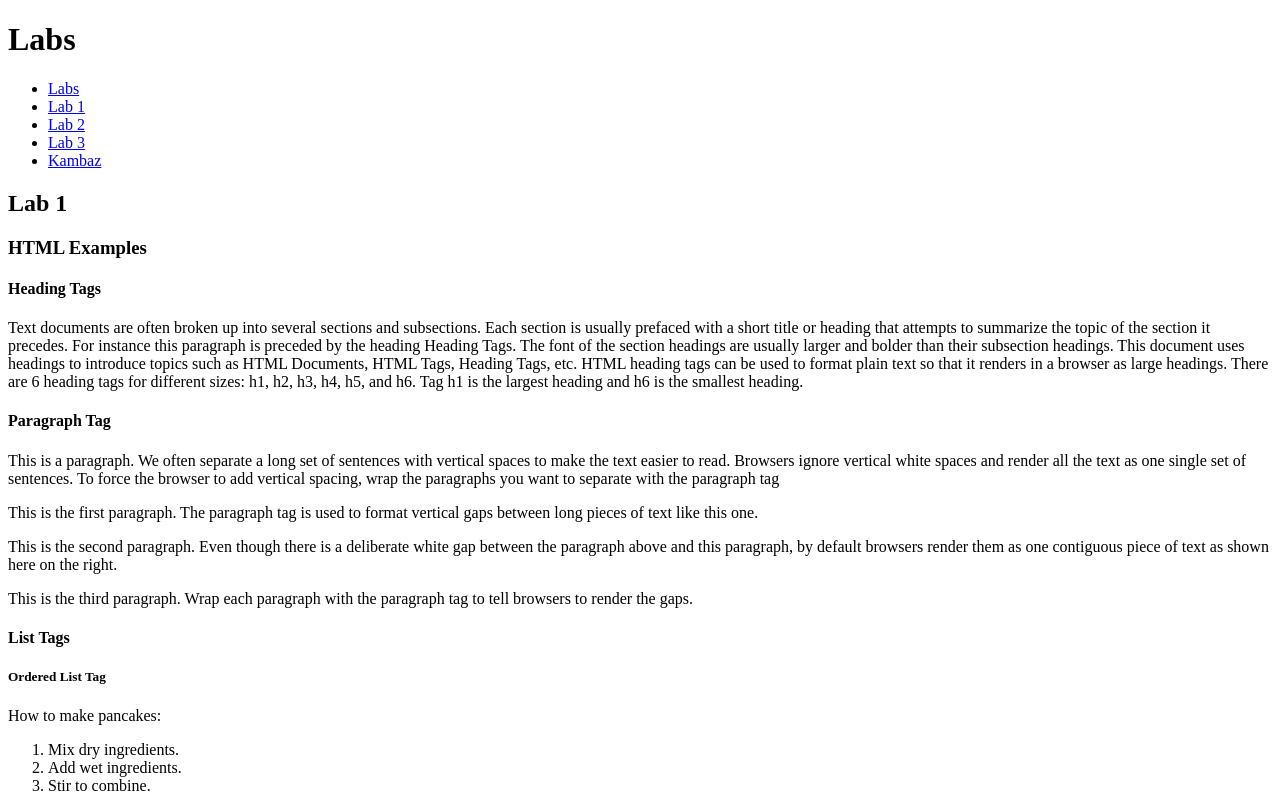
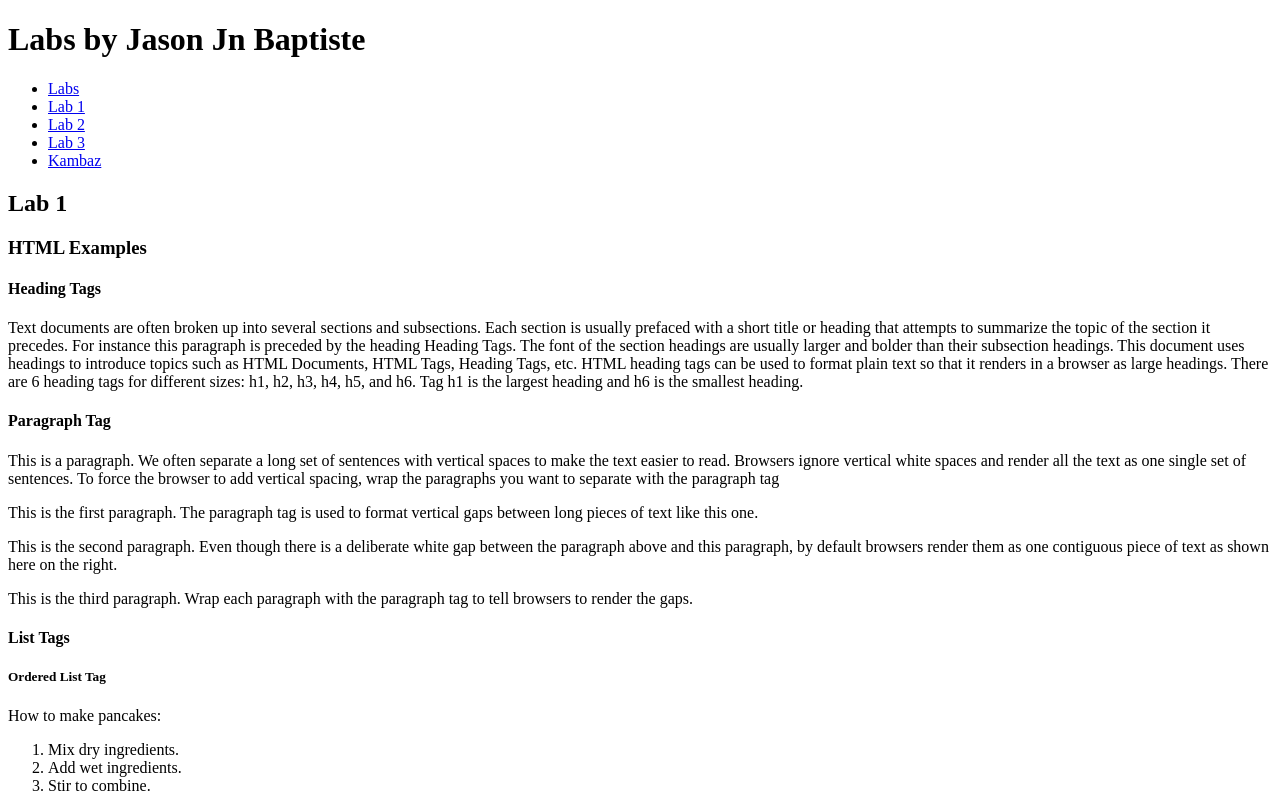
Before and after one commit to jasonjnbaptiste/kambaz-react-web-app, a React (Vite) app: page /#/Labs/Lab1 in a window 1280 px wide. Shown: the top 795 px of the page. Built offline with nearby package versions, Linux system fonts and the light colour scheme.

Commit message:
Added name

```diff
--- a/src/Labs/index.tsx
+++ b/src/Labs/index.tsx
@@ -6,7 +6,7 @@ import Lab3 from "./Lab3";
 export default function Labs() {
   return (
     <div>
-      <h1>Labs</h1>
+      <h1>Labs by Jason Jn Baptiste</h1>
       <TOC />
       <Routes>
         <Route path="/" element={<Navigate to="Lab1" />} />
```
